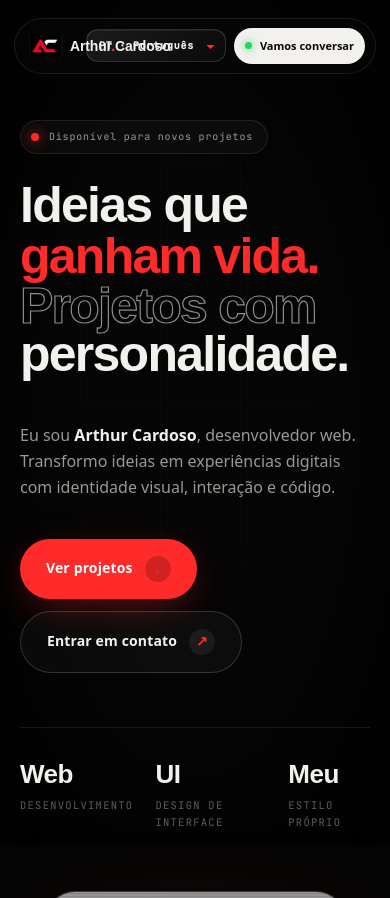
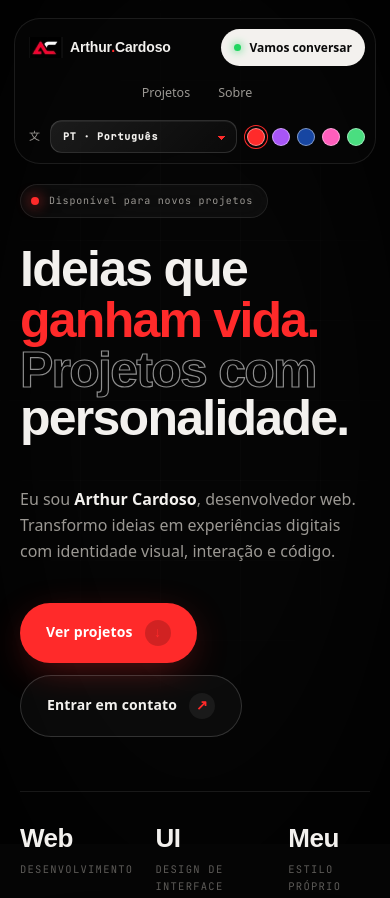
Before and after one commit to ArthurCardoso08/ArthurCardoso, a plain HTML site: page index.html in a window 390 px wide. Shown: the top 898 px of the page. Drawn offline with nearby package versions, Linux system fonts and the light colour scheme; grey boxes are pictures that could not be loaded; a script that the page names is missing; a web font is replaced by a local one.

Commit message:
Update styles.css

```diff
--- a/styles.css
+++ b/styles.css
@@ -488,26 +488,20 @@
     /* Theme-wide accent override: every accent follows the selected palette. */
     :root{--accent-rgb:255,42,42;--brand-filter:none}
     :root[data-theme="violet"]{--accent-rgb:168,85,247;--brand-filter:hue-rotate(70deg) saturate(1.4)}
-    :root[data-theme="blue"]{--accent-rgb:23,70,162;--brand-filter:hue-rotate(205deg) saturate(1.5)}\n    :root[data-theme="pink"]{--accent-rgb:255,94,188;--brand-filter:hue-rotate(125deg) saturate(1.7)}
+    :root[data-theme="blue"]{--accent-rgb:23,70,162;--brand-filter:hue-rotate(205deg) saturate(1.5)}
+    :root[data-theme="pink"]{--accent-rgb:255,94,188;--brand-filter:hue-rotate(125deg) saturate(1.7)}
     :root[data-theme="green"]{--accent-rgb:74,222,128;--brand-filter:none}
     .cursor-ring.hover{background:rgba(var(--accent-rgb),.12);border-color:var(--red)}
     .step.on .step-dot{box-shadow:0 0 0 6px rgba(var(--accent-rgb),.1),0 0 24px rgba(var(--accent-rgb),.5)}
     .loader-bar{background:var(--red);box-shadow:0 0 20px var(--red)}
 
 
-    .spotify-card{position:relative;z-index:3;margin:24px 0 30px;padding:20px;border:1px solid var(--line-2);border-radius:18px;background:linear-gradient(135deg,rgba(255,255,255,.055),rgba(255,255,255,.015));backdrop-filter:blur(16px);max-width:560px}
-    .spotify-card-label,.spotify-bottom{display:flex;justify-content:space-between;align-items:center;gap:12px;font:10px var(--font-m);letter-spacing:.12em;color:var(--muted)}
-    .spotify-eq{display:inline-flex;align-items:center;gap:3px;height:14px;margin-right:8px}.spotify-eq i{width:3px;height:7px;border-radius:2px;background:var(--red);animation:spotifyBars .8s ease-in-out infinite alternate}.spotify-eq i:nth-child(2){height:13px;animation-delay:.2s}.spotify-eq i:nth-child(3){height:9px;animation-delay:.4s}
-    @keyframes spotifyBars{to{transform:scaleY(.35)}}
-    .spotify-main{display:flex;align-items:center;gap:14px;margin:18px 0}.spotify-cover{width:62px;height:62px;object-fit:cover;border-radius:9px;box-shadow:0 8px 25px rgba(0,0,0,.3)}.spotify-track{min-width:0;display:flex;flex-direction:column;gap:4px}.spotify-track strong{font-size:15px;white-space:nowrap;overflow:hidden;text-overflow:ellipsis}.spotify-track span{font-size:13px;color:var(--muted)}
-    .spotify-connect{border:1px solid var(--line-2);border-radius:999px;padding:8px 12px;background:transparent;color:var(--text);font:10px var(--font-m);cursor:pointer}.spotify-connect:hover{border-color:var(--red);color:var(--red)}.spotify-bottom [data-spotify-status]{font-size:9px}
-    @media(max-width:520px){.spotify-bottom{align-items:flex-start;flex-direction:column}.spotify-connect{align-self:flex-start}}
 
 
     /* Corrige acentos residuais: todos acompanham a variável de tema. */
     .brand em,.navlinks a:hover,.navlinks a.active,.tag b,.eyebrow b,.arr,
     .project-num,.project-link:hover,.cta .tag b,.about-card a:hover,
-    .social-ic:hover,.scroll-hint,.step-num,.spotify-eq i {color:var(--red)}
+    .social-ic:hover,.scroll-hint,.step-num {color:var(--red)}
     .btn-primary,.theme-dot.active:after,.loader-bar,.cursor-ring.hover {background-color:var(--red)}
     .project-link:hover,.btn:hover,.social-ic:hover {border-color:var(--red)}
     .brand-logo{filter:none!important;mix-blend-mode:normal!important}
@@ -518,3 +512,28 @@
 :root[data-theme="blue"]{--accent-rgb:23,70,162}
 :root[data-theme="pink"]{--accent-rgb:255,94,188}
 :root[data-theme="green"]{--accent-rgb:74,222,128}
+
+/* ===== Navbar responsiva (tablet e celular) =====
+   Idioma e cor do tema continuam visíveis em todas as telas. */
+@media (max-width:860px){
+  .hero{padding-top:150px}
+  .nav{flex-wrap:wrap;justify-content:flex-start;row-gap:10px;column-gap:10px;padding:10px 12px;border-radius:26px}
+  .brand{order:1}
+  .site-controls{order:2;margin-left:auto;gap:8px}
+  .lang-label{display:inline}
+  .theme-picks{display:flex;gap:6px;padding-left:0}
+  .theme-dot{width:16px;height:16px}
+  .nav-cta{order:3}
+  .navlinks{display:flex;order:4;width:100%;justify-content:center;gap:4px}
+  .navlinks a{padding:7px 12px;font-size:12.5px}
+}
+@media (max-width:520px){
+  .hero{padding-top:184px}
+  .nav{padding:10px 10px 10px 14px;row-gap:10px}
+  .nav-cta{margin-left:auto;padding:9px 13px;font-size:12px}
+  .navlinks{order:4;width:100%}
+  .site-controls{order:5;width:100%;margin-left:0;justify-content:space-between;gap:10px}
+  #language-select{flex:1 1 auto;min-width:0;max-width:none}
+  .theme-picks{display:flex;gap:7px;margin-left:auto}
+  .theme-dot{width:18px;height:18px}
+}
```
